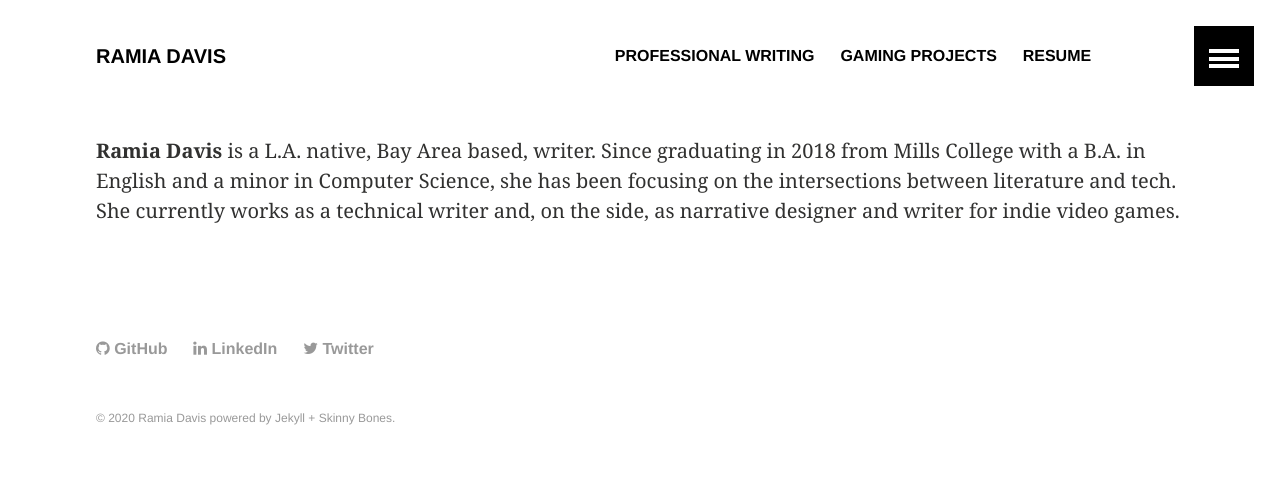
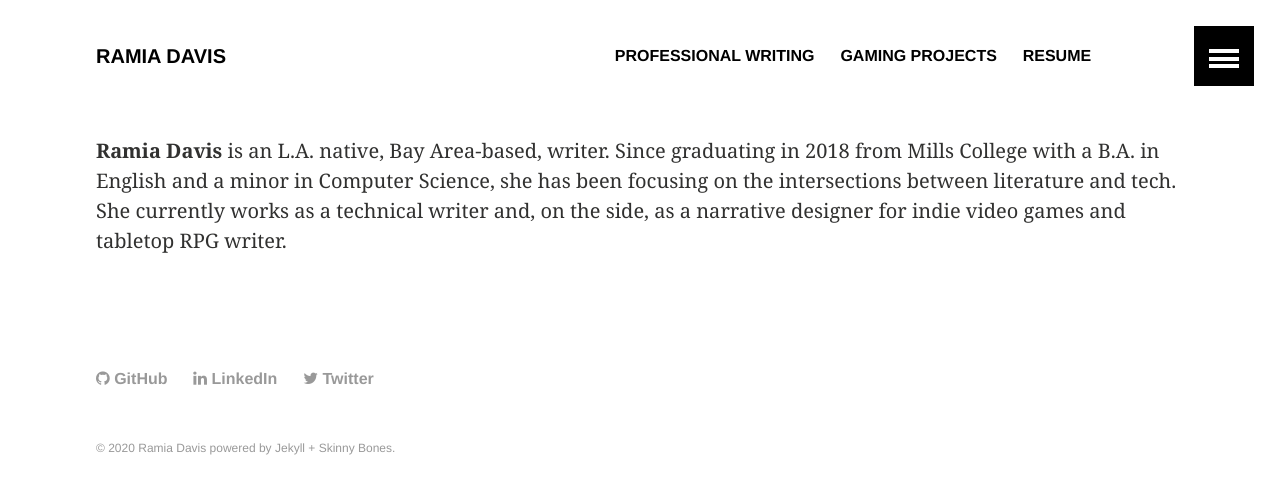
Before and after one commit to radaeze/radaeze.github.io, a Jekyll site: the page built from index.md, in a window 1280 px wide. Shown: the top 494 px of the page. Built offline with Jekyll 4.4.1, drawn with Linux system fonts in a browser that asks for light colours.

Commit message:
small edit

```diff
--- a/index.md
+++ b/index.md
@@ -3,4 +3,4 @@ layout: archive
 permalink: /
 share: false
 ---
-**Ramia Davis** is a L.A. native, Bay Area based, writer. Since graduating in 2018 from Mills College with a B.A. in English and a minor in Computer Science, she has been focusing on the intersections between literature and tech. She currently works as a technical writer and, on the side, as narrative designer and writer for indie video games.
+**Ramia Davis** is an L.A. native, Bay Area-based, writer. Since graduating in 2018 from Mills College with a B.A. in English and a minor in Computer Science, she has been focusing on the intersections between literature and tech. She currently works as a technical writer and, on the side, as a narrative designer for indie video games and tabletop RPG writer.
```
